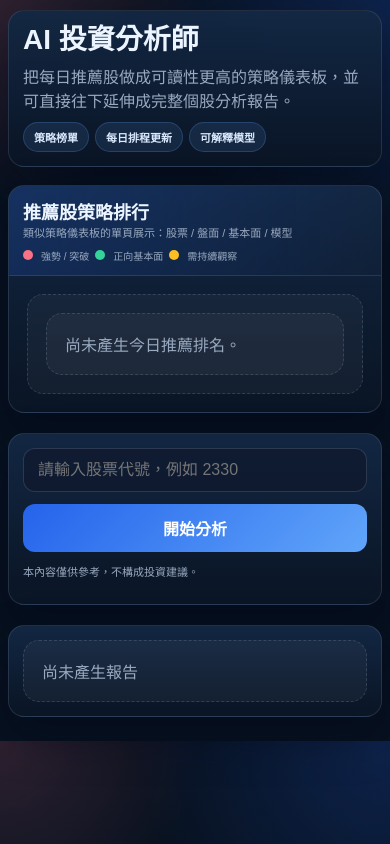
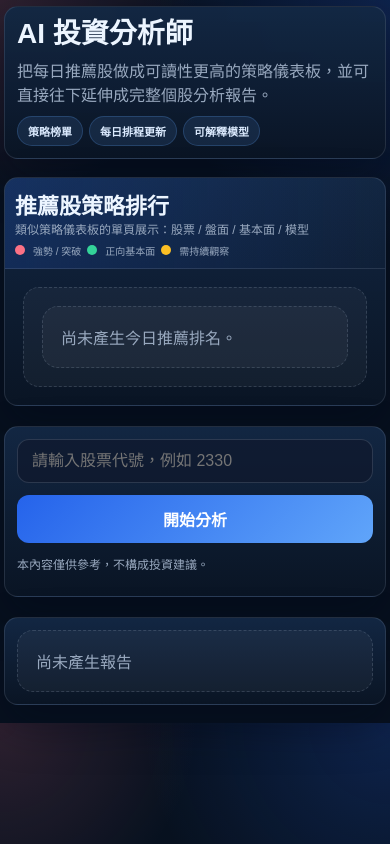
Before and after one commit to askachen/ai-investment-analyst, a FastAPI app: page / in a window 390 px wide. Run offline with FastAPI, Linux system fonts and the light colour scheme; data that the repository does not hold is empty.

Commit message:
feat: tighten mobile screener layout

```diff
--- a/src/ai_investment_analyst/web/templates/index.html
+++ b/src/ai_investment_analyst/web/templates/index.html
@@ -40,7 +40,7 @@
       .page {
         max-width: 1320px;
         margin: 0 auto;
-        padding: 24px 16px 56px;
+        padding: 20px 12px 40px;
       }
 
       .hero,
@@ -610,14 +631,14 @@
 
       @media (max-width: 768px) {
         .page {
-          padding: 10px 8px 24px;
+          padding: 6px 4px 18px;
         }
 
         .hero,
         .panel,
         .report-shell {
-          padding: 14px;
-          border-radius: 16px;
+          padding: 12px;
+          border-radius: 14px;
         }
 
         .hero-top {
@@ -645,24 +666,24 @@
         }
 
         .dashboard {
-          margin-bottom: 12px;
-          border-radius: 16px;
+          margin-bottom: 8px;
+          border-radius: 14px;
         }
 
         .dashboard-header {
           align-items: flex-start;
           flex-direction: column;
-          gap: 8px;
-          padding: 12px 14px;
+          gap: 6px;
+          padding: 10px 10px;
         }
 
         .dashboard-header h2 {
-          font-size: 18px;
+          font-size: 22px;
         }
 
         .dashboard-subtitle,
         .muted {
-          font-size: 11px;
+          font-size: 12px;
         }
 
         .legend {
@@ -1141,12 +1171,17 @@
           return `
             <tr>
               <td class="stock-cell" data-label="股票">
-                <div class="stock-rank"><span class="rank-value">${escapeHtml(item.rank)}</span></div>
+                <div class="stock-rank-row">
+                  <div class="stock-rank"><span class="rank-value">${escapeHtml(item.rank)}</span></div>
+                  <div class="stock-rank-label">
+                    <span class="stock-rank-prefix">No.</span>
+                    <span class="stock-secondary-code">${escapeHtml(secondaryCode)}</span>
+                  </div>
+                </div>
                 <div class="stock-header">
                   <a class="stock-link" href="${reportUrl}">
                     <div class="stock-main">
                       <div class="stock-primary-name">${escapeHtml(primaryName)}</div>
-                      <div class="stock-secondary-code">${escapeHtml(secondaryCode)}</div>
                       <small>策略模型最新突破候選</small>
                     </div>
                   </a>
@@ -1190,7 +1225,6 @@
                 </div>
                 <div class="detail-section">
                   <span class="detail-section-title">模型</span>
-                  <div class="score-box-hint"><strong>點左側模型分數</strong> 可展開五個因子分數、權重與 0 分原因。</div>
                 </div>
                 <a class="stock-link compact-score-note" href="${reportUrl}">返回個股完整報告 →</a>
               </td>
@@ -1205,9 +1239,7 @@
                   <div class="fundamental-summary">${escapeHtml(buildFundamentalSummary(reasons))}</div>
                 </div>
               </td>
-              <td class="score-box" data-label="模型">
-                <div class="score-box-hint"><strong>點左側模型分數</strong> 可展開五個因子分數、權重與 0 分原因。</div>
-              </td>
+              <td class="score-box" data-label="模型"></td>
             </tr>
           `;
         }).join('');
```
Also changed, not shown: other parts of src/ai_investment_analyst/web/templates/index.html (+54 -24 lines), tests/web/test_index_page.py (+4 -0 lines).
